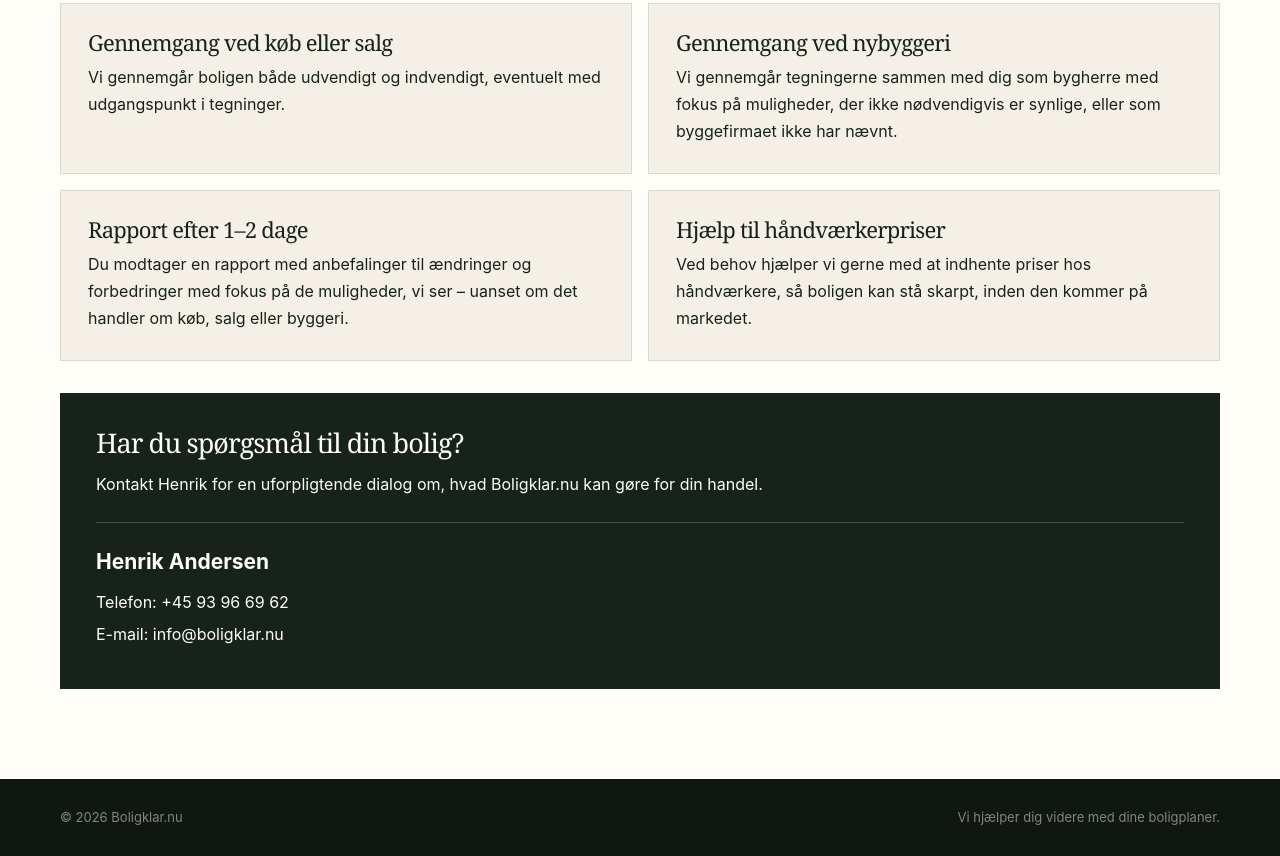
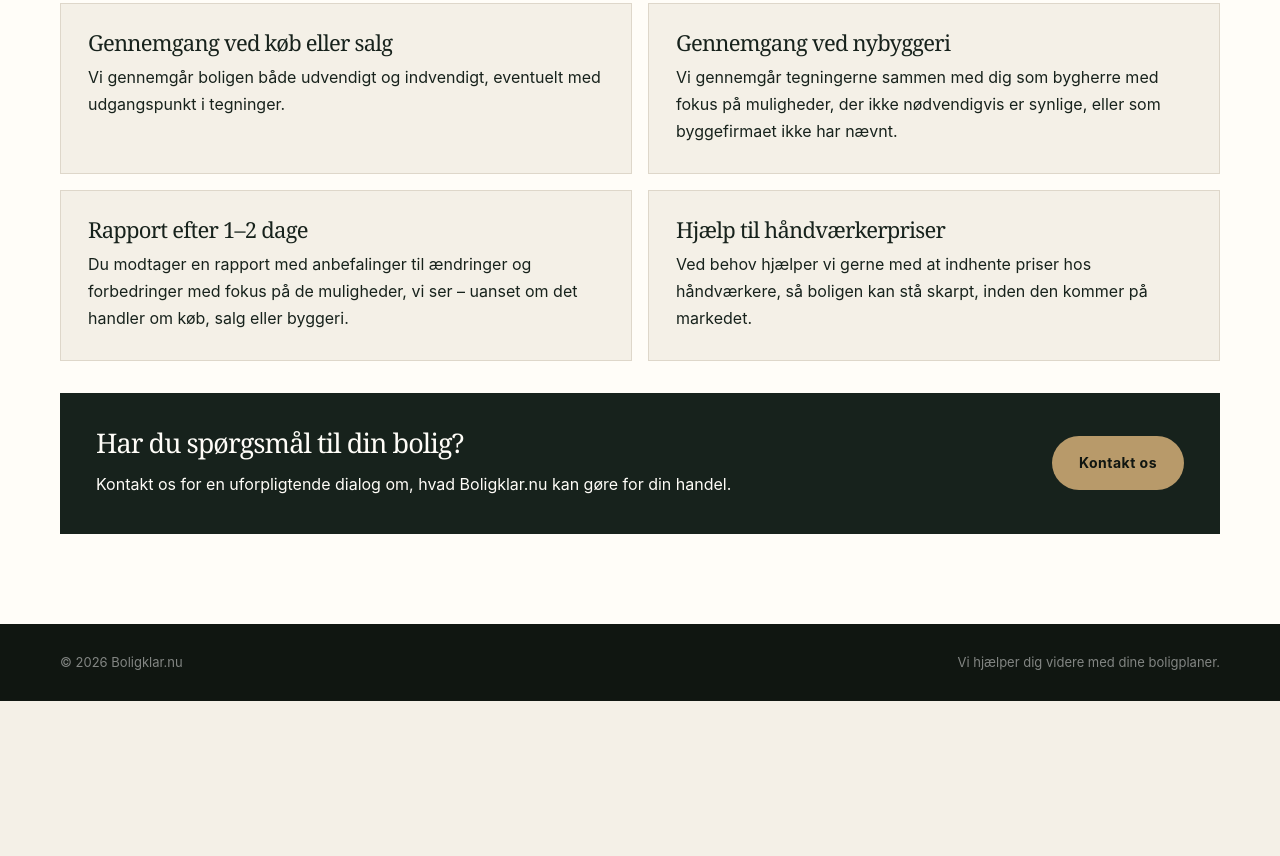
Before and after one commit to MartinLundHansen/Boligklar.nu, a plain HTML site: page raadgivning.html in a window 1280 px wide. Shown: the part 586-1442 px from the top of the page. After the commit the page ends 1287 px from the top, so only its background shows below. Drawn offline with Linux system fonts and the light colour scheme.

Commit message:
Refactor contact section and update styling

```diff
--- a/raadgivning.html
+++ b/raadgivning.html
@@ -93,12 +93,16 @@
       line-height: 1.7;
     }
 
-    /* KONTAKTSEKTION */
+    /* KONTAKTFELT */
 
     .bk-detail-cta {
       background: #17221c;
       color: #fffdf8;
       padding: 36px;
+      display: flex;
+      justify-content: space-between;
+      align-items: center;
+      gap: 30px;
     }
 
     .bk-detail-cta h2 {
@@ -112,32 +116,8 @@
       line-height: 1.7;
     }
 
-    .bk-detail-contact {
-      margin-top: 24px;
-      padding-top: 22px;
-      border-top: 1px solid rgba(255, 255, 255, .20);
-    }
-
-    .bk-detail-contact strong {
-      display: block;
-      font-size: 21px;
-      margin-bottom: 10px;
-      color: #fffdf8;
-    }
-
-    .bk-detail-contact p {
-      margin-bottom: 5px;
-    }
-
-    .bk-detail-contact a {
-      color: #fffdf8;
-      text-decoration: none;
-      overflow-wrap: anywhere;
-    }
-
-    .bk-detail-contact a:hover {
-      text-decoration: underline;
-      text-underline-offset: 4px;
+    .bk-detail-cta .button {
+      flex-shrink: 0;
     }
 
     /* MOBILVERSION */
@@ -162,7 +142,15 @@
       }
 
       .bk-detail-cta {
+        display: block;
         padding: 26px;
+      }
+
+      .bk-detail-cta .button {
+        display: block;
+        width: 100%;
+        margin-top: 26px;
+        text-align: center;
       }
 
     }
@@ -310,36 +298,27 @@
 
         </div>
 
-        <!-- KONTAKTSEKTION UDEN EKSTRA KNAP -->
+        <!-- KONTAKTFELT MED LINK TIL FORSIDEN -->
 
         <div class="bk-detail-cta">
 
-          <h2>Har du spørgsmål til din bolig?</h2>
+          <div>
 
-          <p>
-            Kontakt Henrik for en uforpligtende dialog om,
-            hvad Boligklar.nu kan gøre for din handel.
-          </p>
-
-          <div class="bk-detail-contact">
-
-            <strong>Henrik Andersen</strong>
+            <h2>Har du spørgsmål til din bolig?</h2>
 
             <p>
-              Telefon:
-              <a href="tel:+4593966962">
-                +45 93 96 69 62
-              </a>
-            </p>
-
-            <p>
-              E-mail:
-              <a href="mailto:info@boligklar.nu">
-                info@boligklar.nu
-              </a>
+              Kontakt os for en uforpligtende dialog om,
+              hvad Boligklar.nu kan gøre for din handel.
             </p>
 
           </div>
+
+          <a class="button button-primary"
+             href="index.html#kontakt">
+
+            Kontakt os
+
+          </a>
 
         </div>
 
```
